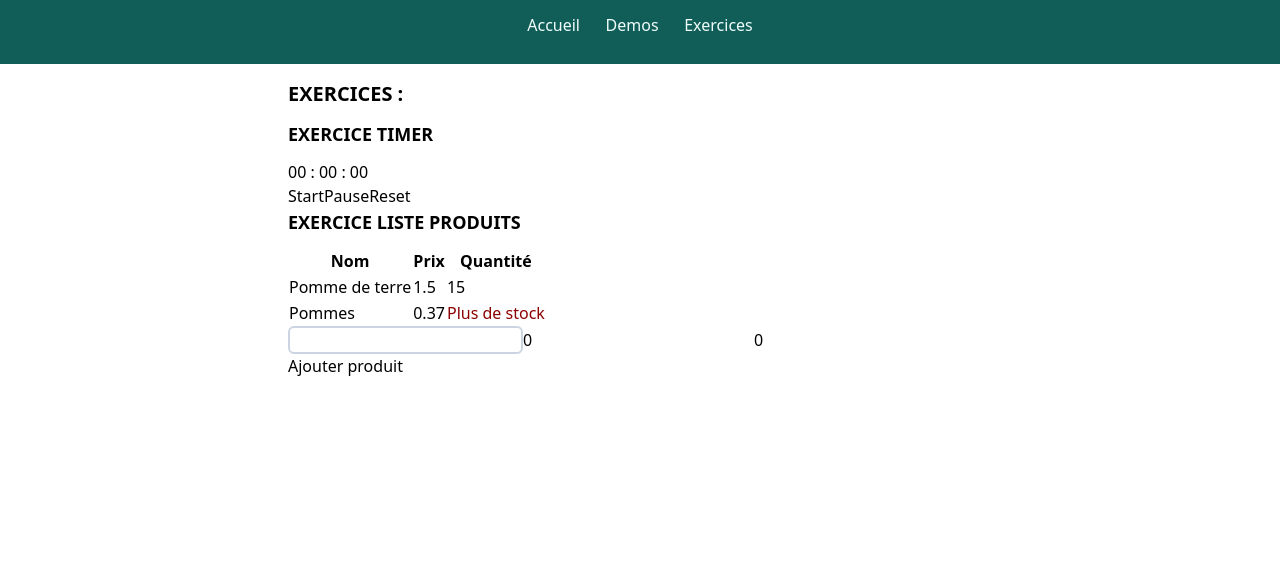
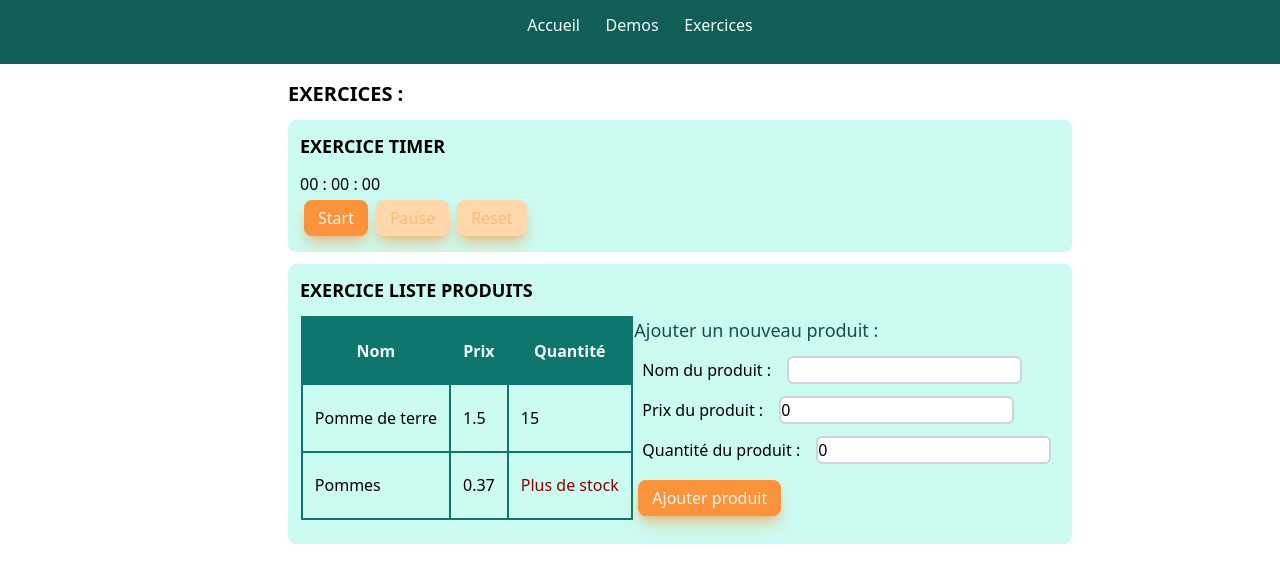
Before and after one commit to thomas-ayissi/tf-demo-vue-js, a Vue app in the folder VueDemo/: page /exercice in a window 1280 px wide. Shown: the top 582 px of the page. Built offline with nearby package versions, Linux system fonts and the light colour scheme.

Commit message:
style exercice

```diff
--- a/VueDemo/src/App.vue
+++ b/VueDemo/src/App.vue
@@ -13,6 +13,8 @@ export default {
   <main>
     <RouterView/>
   </main>
+
+
 </template>
 
 <style>
--- /dev/null
+++ b/VueDemo/src/components/ListeCourse.vue
@@ -0,0 +1,72 @@
+<template>
+  <div class="chapter">
+    <h2>Exercice Liste Produits</h2>
+    <div class="demoflex">
+    <table>
+      <tr>
+        <th>Nom</th>
+        <th>Prix</th>
+        <th>Quantité</th>
+      </tr>
+      <tr v-for="product in products" :key="product.id">
+        <td>{{ product.name }}</td>
+        <td>{{ product.price }}</td>
+        <td v-if="product.quantity > 0">{{ product.quantity }}</td>
+        <td v-else :class="{ 'alert-stock': product.quantity == 0 }">Plus de stock</td>
+      </tr>
+    </table>
+
+    <div>
+      <h3>Ajouter un nouveau produit :</h3>
+      <div class="group">
+      <label for="name">Nom du produit :</label>
+      <input id="name" type="text" v-model="name">
+      </div>
+      <div class="group">
+            <label for="price">Prix du produit :</label>
+      <input id="price" type="number" v-model="price">
+      </div>
+      <div class="group">
+            <label for="quantity">Quantité du produit :</label>
+
+      <input id="quantity" type="number" v-model="quantity">
+      </div>
+      <button class="btn" @click="addProduct()">Ajouter produit</button>
+    </div>
+    </div>
+  </div>
+</template>
+
+<script lang="ts">
+import { defineComponent } from "vue";
+export default defineComponent({
+  name: "Test",
+  created() { },
+  data() {
+    return {
+      name: "",
+      price: 0,
+      quantity: 0,
+
+      products: [
+        { id: 0, name: "Pomme de terre", price: 1.50, quantity: 15 },
+        { id: 1, name: "Pommes", price: 0.37, quantity: 0 }
+      ]
+    };
+  },
+  methods: {
+    addProduct() {
+      this.products.push({ id: this.products.length, name: this.name, price: this.price, quantity: this.quantity });
+      this.name = "";
+      this.price = 0;
+      this.quantity = 0;
+    }
+  },
+});
+</script>
+
+<style scoped>
+ .alert-stock {
+    color : darkred;
+  }
+</style>
--- a/VueDemo/src/components/Timer.vue
+++ b/VueDemo/src/components/Timer.vue
@@ -1,10 +1,10 @@
 <template>
-  <div>
+  <div class="chapter">
     <h2>Exercice Timer</h2>
     <div>{{time}}</div>
-    <button @click="start()" :disabled="timer!=0">Start</button>
-    <button @click="pause()" :disabled="timer==0">Pause</button>
-    <button @click="reset()" :disabled="secondes==0">Reset</button>
+    <button class="btn" @click="start()" :disabled="timer!=0">Start</button>
+    <button class="btn" @click="pause()" :disabled="timer==0">Pause</button>
+    <button class="btn" @click="reset()" :disabled="secondes==0">Reset</button>
   </div>
 </template>
 
--- a/VueDemo/src/index.css
+++ b/VueDemo/src/index.css
@@ -3,6 +3,9 @@
 @tailwind utilities;
 
 @layer components {
+    body {
+        min-height: 101vh;
+      }
     .btn {
         @apply border-orange-400 rounded-lg border-2 bg-orange-400
                 text-orange-50 px-3 py-1 m-1 shadow-lg shadow-orange-400/50;
@@ -68,7 +71,7 @@
         @apply self-center mb-3 text-teal-800 font-bold;
     }
 
-    input[type="text"] {
+    input[type="text"], input[type="number"] {
         @apply border-slate-300 border-2 rounded-md;
     }
 
@@ -85,4 +88,19 @@
     .fullname {
         @apply text-xl font-bold;
     }
+    table {
+        @apply border-2 border-teal-700;
+    }
+    th,td {
+        @apply p-3 border-2 border-teal-700;
+    }
+    th {
+        @apply bg-teal-700 text-teal-50;
+    }
+    .group {
+        @apply mb-3
+    }
+    .group * {
+        @apply mx-2
+    }
 }
--- a/VueDemo/src/views/ExerciceView.vue
+++ b/VueDemo/src/views/ExerciceView.vue
@@ -1,34 +1,24 @@
 <script lang="ts">
 import { defineComponent } from "vue";
 import Timer from "../components/Timer.vue";
+import ListeCourse from "../components/ListeCourse.vue";
 export default defineComponent ({
   name: "Test",
   components : {
-    Timer
+    Timer,
+    ListeCourse
   },
   created() {},
   data() {
     return {
-      name : "",
-      price : 0,
-      quantity : 0,
 
-      products : [
-        { id : 0, name : "Pomme de terre", price : 1.50, quantity : 15},
-        { id : 1, name : "Pommes", price : 0.37, quantity : 0}
-      ]
     };
   },
   computed : {
   },
   props: {},
   methods: {
-    addProduct(){
-      this.products.push({ id : this.products.length, name : this.name, price : this.price, quantity : this.quantity});
-      this.name = "";
-      this.price = 0;
-      this.quantity = 0;
-    }
+
   },
 });
 </script>
@@ -36,28 +26,13 @@ export default defineComponent ({
 <template>
   <h1>Exercices :</h1>
   <Timer/>
+  <ListeCourse></ListeCourse>
 
   <div>
-    <h2>Exercice Liste Produits</h2>
-    <table>
-    <tr><th>Nom</th><th>Prix</th><th>Quantité</th></tr>
-    <tr v-for="product in products" :key="product.id">
-      <td>{{product.name}}</td>
-      <td>{{product.price}}</td>
-      <td v-if="product.quantity>0">{{product.quantity}}</td>
-      <td v-else :class="{ 'alert-stock' : product.quantity == 0}">Plus de stock</td>
-    </tr>
-    </table>
 
-    <input type="text" v-model="name">
-    <input type="number" v-model="price">
-    <input type="number" v-model="quantity">
-    <button @click="addProduct()">Ajouter produit</button>
   </div>
 </template>
 
 <style scoped>
-  .alert-stock {
-    color : darkred;
-  }
+
 </style>
```
